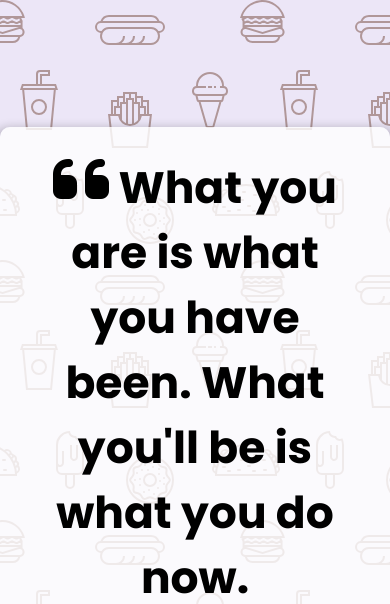
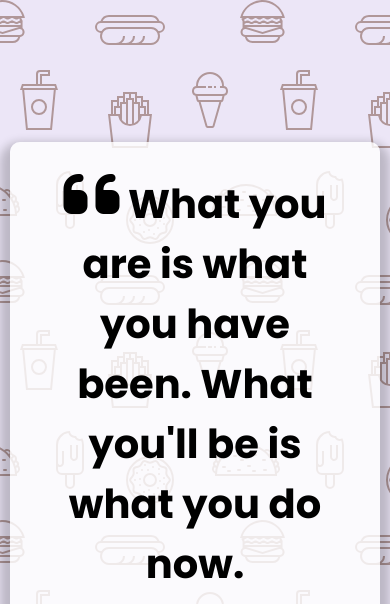
Before and after one commit to clam119/quote-generator, a plain HTML site: page index.html in a window 390 px wide. Shown: the top 604 px of the page. Drawn offline with Linux system fonts and the light colour scheme; a web font is replaced by a local one.

Commit message:
Added media queries for tablets and smaller for the quote container and text

```diff
--- a/style.css
+++ b/style.css
@@ -47,3 +47,14 @@ body {
     font-weight: 400;
     font-style: italic;
 }
+
+/* Media Query: Tablet or Smaller */
+@media screen and (max-width: 1000px) {
+    .quote-container {
+        margin: auto 10px;
+    }
+
+    .quote-text {
+        font-size: 2.5rem;
+    }
+}
```
